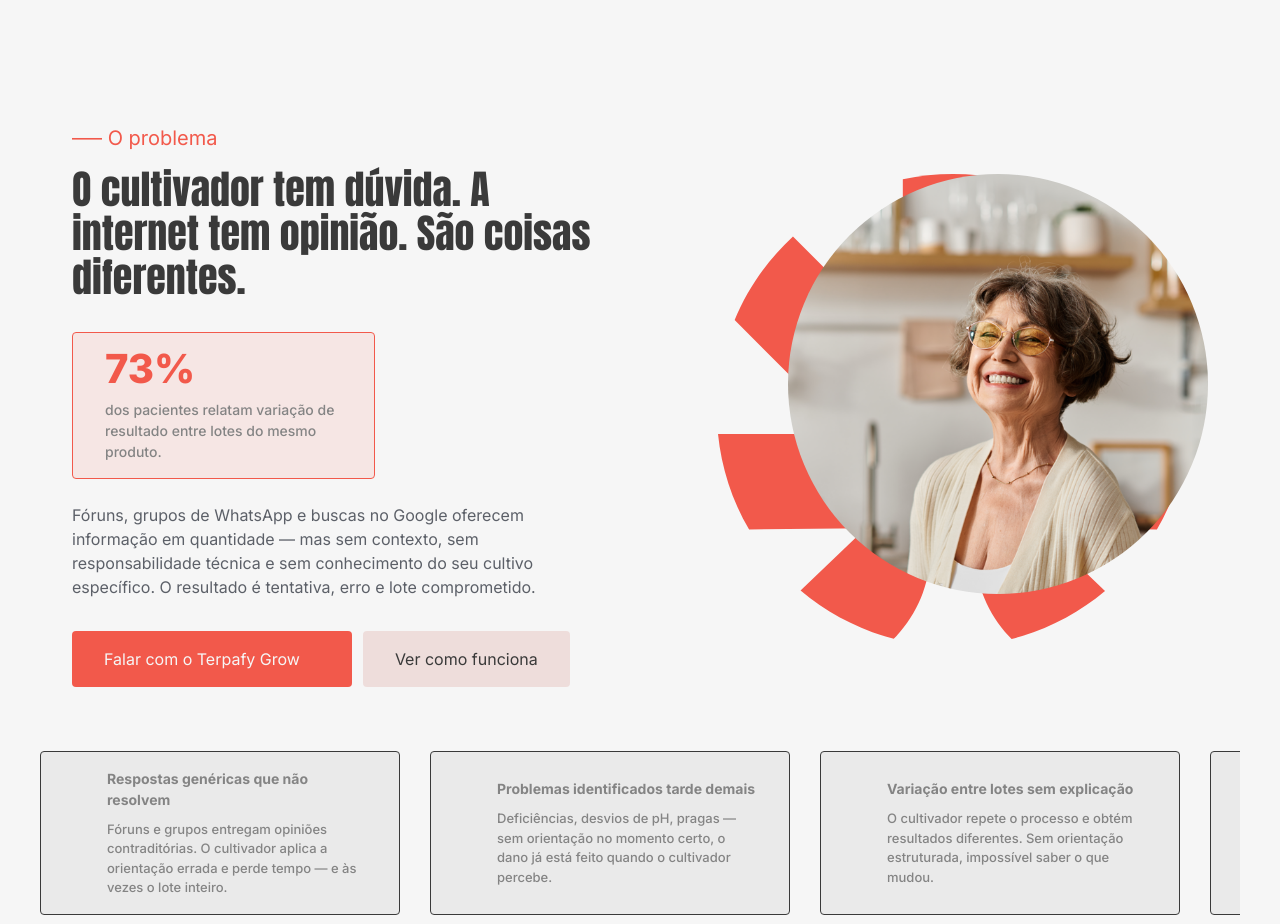
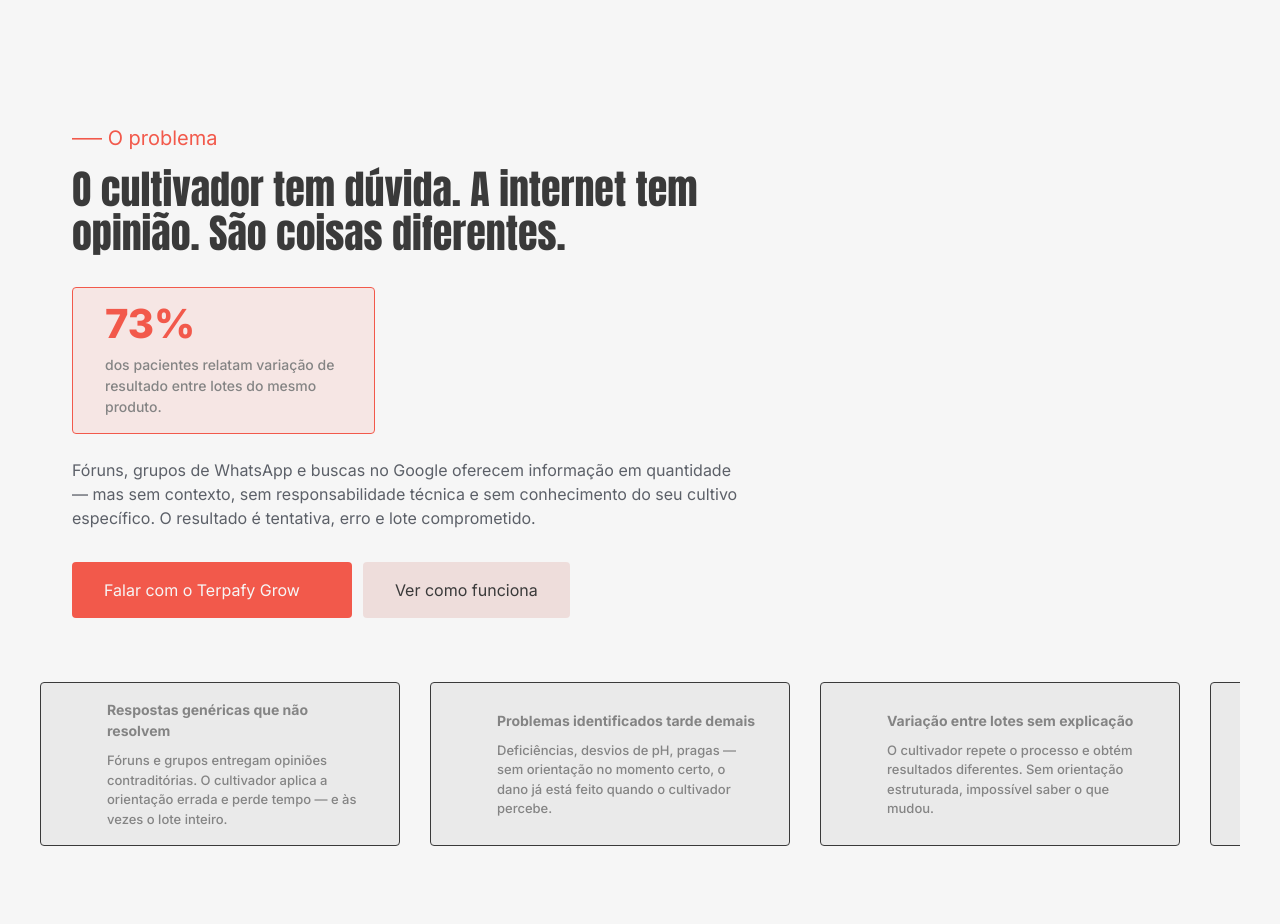
Before and after one commit to terpafy-ai/terpafy-ai.github.io, a React (Vite) app: page / in a window 1280 px wide. Shown: the part 2140-3064 px from the top of the page. Built offline with nearby package versions, Linux system fonts and the light colour scheme; no server answers; some icons are missing.

Commit message:
fix: remove human image from Problem section
- Remove IMG_PHOTO and IMG_DECO constants
- Remove right-column image composition (person photo + logo marks overlay)
- Collapse two-column grid to single-column content layout

```diff
--- a/src/components/sections/Problem.tsx
+++ b/src/components/sections/Problem.tsx
@@ -4,10 +4,6 @@ import { cn } from "@/lib/utils";
 import { ChatButton } from "@/components/common/ChatButton";
 
 const CARD_KEYS = ["generic", "late", "variation", "noFeedback"] as const;
-
-// Permanent assets — downloaded from Figma node 2072:2772
-const IMG_PHOTO = "/assets/problem-person.png";
-const IMG_DECO = "/assets/problem-logo-marks.svg";
 
 /**
  * Problem section — Figma: 37:1672 (image) + 37:1915 (carousel cards).
@@ -26,10 +22,10 @@ export function Problem() {
     <section id="problem" className="bg-background py-16 sm:py-24">
       <div className="mx-auto w-full max-w-[1200px] px-4 sm:px-6 lg:px-8">
 
-        {/* ── Two-column: content + image ── */}
-        <div className="grid items-center gap-12 lg:grid-cols-2 lg:gap-16">
+        {/* ── Content ── */}
+        <div>
 
-          {/* Left — text content */}
+          {/* Text content */}
           <div>
             {/* Section label — Figma: 20px #f2594b normal */}
             <span className="text-[20px] font-normal leading-none text-[#f2594b]">
@@ -81,34 +77,6 @@ export function Problem() {
             </div>
           </div>
 
-          {/* Right — circular photo with decorative overlay — Figma node 2072:2772
-               Layout: logo marks behind (extend slightly left of circle),
-               woman in circle on top.
-               SVG has preserveAspectRatio="none" + width/height 100% so we must
-               supply explicit pixel dimensions (viewBox 540.16×534.434).
-               At width=470: height = 470 × (534.434/540.16) ≈ 465px. */}
-          <div className="flex items-center justify-center lg:justify-end">
-            <div className="relative" style={{ width: 490, height: 465 }}>
-              {/* Logo marks — behind, left-anchored, overflows left of circle */}
-              <img
-                src={IMG_DECO}
-                alt=""
-                aria-hidden="true"
-                style={{ position: "absolute", left: 0, top: 0, width: 470, height: 465, zIndex: 0 }}
-              />
-              {/* Person photo — circle, right-anchored, overlaps marks */}
-              <div
-                className="absolute overflow-hidden rounded-full"
-                style={{ right: 0, top: 0, width: 420, height: 420, zIndex: 10 }}
-              >
-                <img
-                  src={IMG_PHOTO}
-                  alt={t("problem.imageAlt")}
-                  className="h-full w-full object-cover object-[center_20%]"
-                />
-              </div>
-            </div>
-          </div>
         </div>
 
         {/* ── Horizontal snap carousel — Figma: 37:1915 ── */}
```
